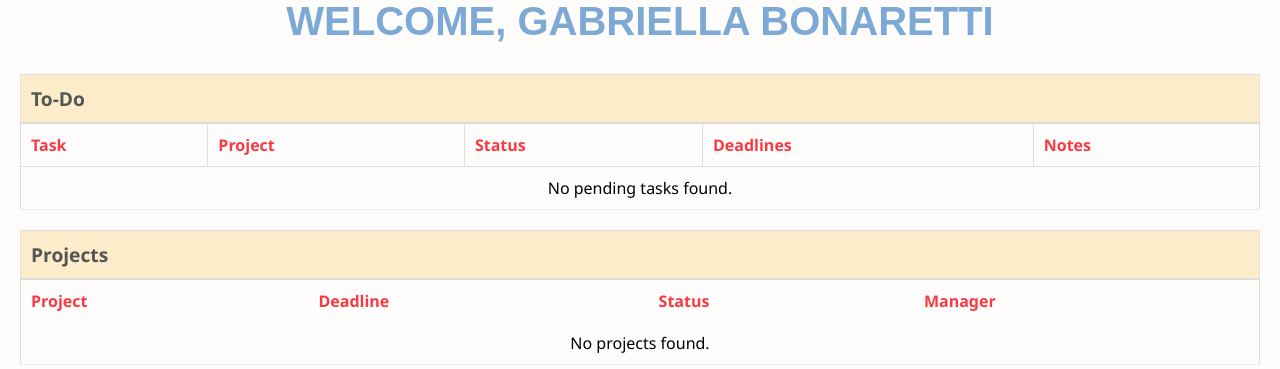
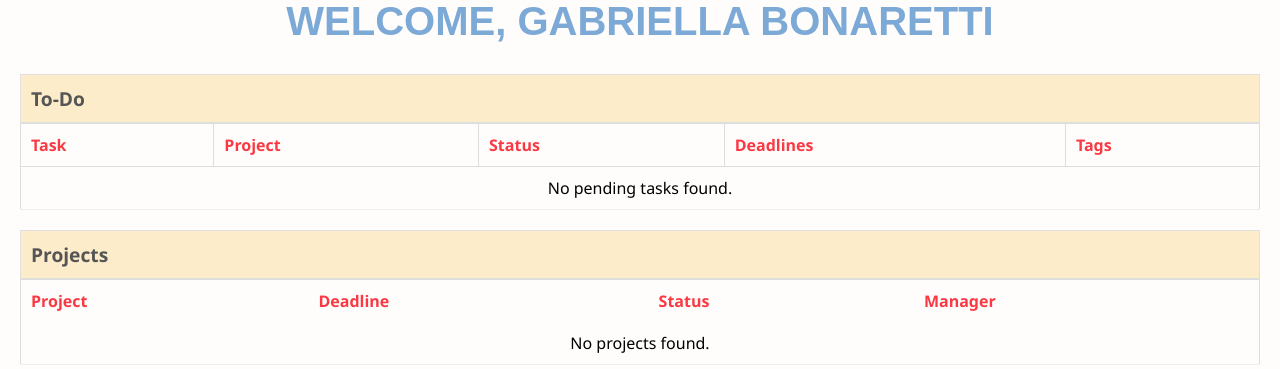
Before and after one commit to EndecZA/REII414-Practical, a PHP site: page / in a window 1280 px wide. Shown: the part 111-480 px from the top of the page. Run offline with PHP 8.4, Linux system fonts and the light colour scheme; a user stored in the database is signed in; data comes from the database, SQL or seed files in the repository; data that the repository does not hold is empty.

Commit message:
Changed notes to tagging

```diff
--- a/index.php
+++ b/index.php
@@ -13,14 +13,14 @@ $u_title = $_SESSION['user_title'];
 // Query tasks reaching their deadline within 1 day
 if ($u_title === 'Manager' || $u_title === 'Admin') {
     // Managers get alerted on tasks within projects they oversee
-    $check_deadline_query = "SELECT t.id AS task_id, p.id AS project_id, p.name AS project_name, t.notes
+    $check_deadline_query = "SELECT t.id AS task_id, p.id AS project_id, p.name AS project_name, t.tags
                              FROM tasks t
                              JOIN phases ph ON t.phase_id = ph.id
                              JOIN projects p ON ph.project_id = p.id
                              WHERE p.manager_id = ? AND t.deadline <= DATE_ADD(NOW(), INTERVAL 1 DAY) AND t.deadline >= NOW()";
 } else {
     // Employees get alerted on their own assigned tasks
-    $check_deadline_query = "SELECT t.id AS task_id, p.id AS project_id, p.name AS project_name, t.notes
+    $check_deadline_query = "SELECT t.id AS task_id, p.id AS project_id, p.name AS project_name, t.tags
                              FROM tasks t
                              JOIN phases ph ON t.phase_id = ph.id
                              JOIN projects p ON ph.project_id = p.id
@@ -66,18 +66,18 @@ while ($dl_row = mysqli_fetch_assoc($dl_res)) {
             <th>Project</th>
             <th>Status</th>
             <th>Deadlines</th>
-            <th>Notes</th>
+            <th>Tags</th>
         </tr>
         <?php
         // Filter out 'completed' status so they disappear from the dashboard
         if ($u_title === 'Manager' || $u_title === 'Admin') {
-            $task_query = "SELECT t.id AS task_id, t.title AS task_name, p.id AS project_id, p.name AS project_name, t.status, t.deadline, t.notes
+            $task_query = "SELECT t.id AS task_id, t.title AS task_name, p.id AS project_id, p.name AS project_name, t.status, t.deadline, t.tags
                            FROM tasks t
                            JOIN phases ph ON t.phase_id = ph.id
                            JOIN projects p ON ph.project_id = p.id
                            WHERE p.manager_id = ? AND t.status != 'completed'";
         } else {
-            $task_query = "SELECT t.id AS task_id, t.title AS task_name, p.id AS project_id, p.name AS project_name, t.status, t.deadline, t.notes
+            $task_query = "SELECT t.id AS task_id, t.title AS task_name, p.id AS project_id, p.name AS project_name, t.status, t.deadline, t.tags
                            FROM tasks t
                            JOIN phases ph ON t.phase_id = ph.id
                            JOIN projects p ON ph.project_id = p.id
@@ -92,7 +92,7 @@ while ($dl_row = mysqli_fetch_assoc($dl_res)) {
         if (mysqli_num_rows($t_result) > 0) {
             while ($task_row = mysqli_fetch_assoc($t_result)) {
                 $task_deadline = !empty($task_row['deadline']) ? $task_row['deadline'] : 'No deadline';
-                $task_notes = !empty($task_row['notes']) ? htmlspecialchars($task_row['notes']) : '-';
+                $task_tags = !empty($task_row['tags']) ? htmlspecialchars($task_row['tags']) : '-';
 
                 // Track dropdown selections
                 $s_not_started = ($task_row['status'] == 'not started') ? 'selected' : '';
@@ -116,7 +116,7 @@ while ($dl_row = mysqli_fetch_assoc($dl_res)) {
                         </td>
 
                         <td>" . htmlspecialchars($task_deadline) . "</td>
-                        <td>" . $task_notes . "</td>
+                        <td>" . $task_tags . "</td>
                       </tr>";
             }
         } else {
--- a/process_task.php
+++ b/process_task.php
@@ -8,7 +8,7 @@ if ($_SERVER['REQUEST_METHOD'] == 'POST') {
     $project_id = $_POST['project_id'];
     $title = $_POST['title'];
     $deadline = $_POST['deadline'];
-    $notes = $_POST['notes'];
+    $tags = $_POST['tags'];
 
     // File Upload Logic
     $target_file = "";
@@ -19,10 +19,10 @@ if ($_SERVER['REQUEST_METHOD'] == 'POST') {
     }
 
 
-    $stmt = mysqli_prepare($conn, "INSERT INTO tasks (phase_id, title, deadline, notes, file_path) VALUES (?, ?, ?, ?, ?)");
+    $stmt = mysqli_prepare($conn, "INSERT INTO tasks (phase_id, title, deadline, tags, file_path) VALUES (?, ?, ?, ?, ?)");
 
 
-    mysqli_stmt_bind_param($stmt, "issss", $phase_id, $title, $deadline, $notes, $target_file);
+    mysqli_stmt_bind_param($stmt, "issss", $phase_id, $title, $deadline, $tags, $target_file);
 
     if (mysqli_stmt_execute($stmt)) {
         header("Location: projects.php?id=$project_id&tab=phases");
--- a/projects.php
+++ b/projects.php
@@ -267,7 +267,7 @@ Save Risk
 					<div style="border:1px solid #ccc; margin-top:20px; padding:10px;">
 						<h4>Phase: <?php echo $phase['name']; ?></h4>
 						<table border="1" width="100%">
-							<tr><th>Task</th><th>Status</th><th>Deadline</th><th>Notes</th><th>File</th></tr>
+							<tr><th>Task</th><th>Status</th><th>Deadline</th><th>Tags</th><th>File</th></tr>
 							<?php
 							$tasks = mysqli_query($conn, "SELECT * FROM tasks WHERE phase_id = {$phase['id']}");
 							while($t = mysqli_fetch_assoc($tasks)) {
@@ -289,7 +289,7 @@ Save Risk
 											</form>
 										</td>
 										<td>{$t['deadline']}</td>
-										<td>" . htmlspecialchars($t['notes']) . "</td>
+										<td>" . htmlspecialchars($t['tags']) . "</td>
 										<td><a href='{$t['file_path']}'>Download</a></td>
 									  </tr>";
 							}
@@ -304,7 +304,7 @@ Save Risk
 							<input type="text" name="title" placeholder="Task Title" required>
 
 							<input type="date" name="deadline">
-							<input type="text" name="notes" placeholder="Notes">
+							<input type="text" name="tags" placeholder="Tags">
 							<input type="file" name="task_file">
 							<button type="submit">Add Task</button>
 						</form>
```
